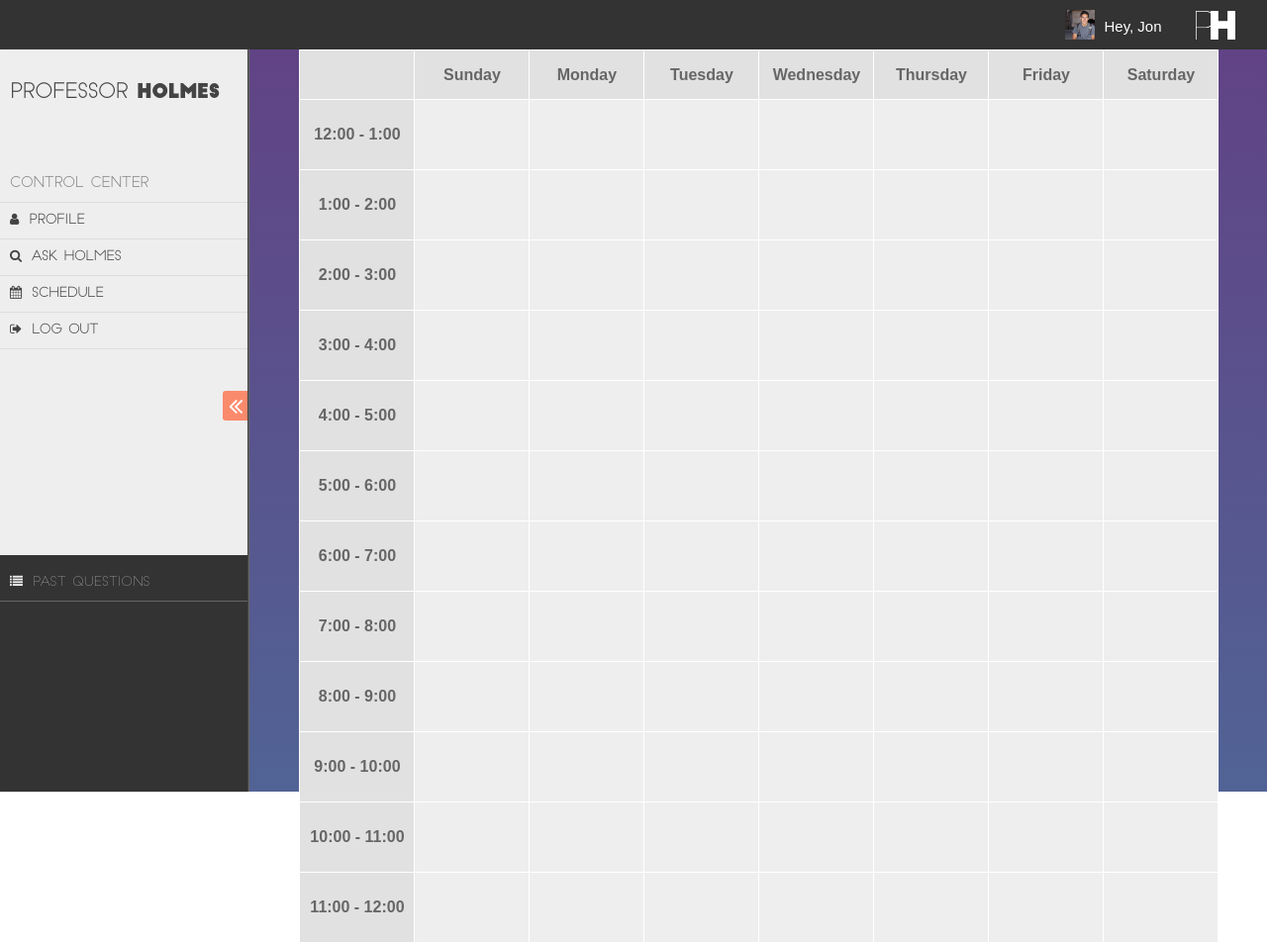
After one commit to JinSun2014/CourseAdvisor, a Django app: template templates/schedule.html in a window 1280 px wide. The commit adds this page. Shown: the whole page at 99% size. Run offline with Django 3.2, Linux system fonts and the light colour scheme; the template is opened without the code that fills it, so the values that code supplies are empty; parts of the project's set-up code (start-up, migrations or seed data) failed here and were passed over; some libraries are stand-ins or nearby versions.

Commit message:
started on schedule view

```diff
--- a/CourseAdvisor/App/core/views.py
+++ b/CourseAdvisor/App/core/views.py
@@ -27,6 +27,10 @@ class JSONResponseMixin(object):
 
 class IndexView(TemplateView):
     template_name = 'index.html'
+
+
+class ScheduleView(TemplateView):
+    template_name = 'schedule.html'
 
 
 class QueryView(JSONResponseMixin, View):
--- a/CourseAdvisor/urls.py
+++ b/CourseAdvisor/urls.py
@@ -8,6 +8,7 @@ from App.core import views
 
 urlpatterns = patterns('',
     url(r'^$', views.IndexView.as_view(), name='index'),
+    url(r'^schedule$', views.ScheduleView.as_view(), name='schedule'),
     url(r'^query$', views.QueryView.as_view(), name='query'),
 
     # Examples:
--- a/static/css/style.css
+++ b/static/css/style.css
@@ -76,10 +76,13 @@ html {
             color: #444;
             border-top: 1px solid #ddd;
             cursor: pointer; }
-            html body div.drawer nav.drawer-menu ul li i {
-              margin-right: 10px; }
-            html body div.drawer nav.drawer-menu ul li span {
-              font-weight: bold; }
+            html body div.drawer nav.drawer-menu ul li a {
+              color: inherit;
+              text-decoration: none; }
+              html body div.drawer nav.drawer-menu ul li a i {
+                margin-right: 10px; }
+              html body div.drawer nav.drawer-menu ul li a span {
+                font-weight: bold; }
           html body div.drawer nav.drawer-menu ul li:last-child {
             border-bottom: 1px solid #ddd; }
           html body div.drawer nav.drawer-menu ul li:hover {
@@ -300,6 +303,28 @@ html {
                         text-align: right; } }
             html body main div.main-content section.results ul.results-list li.result:hover {
               box-shadow: 0px 1px 7px #777; }
+        html body main div.main-content section.schedule {
+          width: 100%; }
+          html body main div.main-content section.schedule table, html body main div.main-content section.schedule th, html body main div.main-content section.schedule td {
+            border: 1px solid #fff; }
+          html body main div.main-content section.schedule th {
+            background-color: #e1e1e1; }
+          html body main div.main-content section.schedule td {
+            background-color: #eee; }
+          html body main div.main-content section.schedule table {
+            margin: 0 auto;
+            width: 929px;
+            color: #666;
+            border-collapse: collapse; }
+            html body main div.main-content section.schedule table thead {
+              width: 100%;
+              height: 50px; }
+              html body main div.main-content section.schedule table thead tr th {
+                padding: 10px 0;
+                width: 115px; }
+            html body main div.main-content section.schedule table tbody tr td {
+              padding: 10px;
+              height: 50px; }
       @media (min-width: 800px) {
         html body main {
           width: calc(100% - 250px - 1px); } }
--- a/static/css/style.scss
+++ b/static/css/style.scss
@@ -1,10 +1,14 @@
 $primary-color: #522F63;
+
 $drawer-background-color: #eee;
+$drawer-width: 250px;
+
 $main-background-color-1: #614385;
 $main-background-color-2: #516395;
+
 $result-background-color: #eee;
 
-$drawer-width: 250px;
+$schedule-background-color: #eee;
 
 @font-face {
 	font-family: Big-John;
@@ -108,11 +112,16 @@ html {
 						border-top: 1px solid #ddd;
 						cursor: pointer;
 
-						i {
-							margin-right: 10px;
-						}
-						span {
-							font-weight: bold;
+						a {
+							color: inherit;
+							text-decoration: none;
+
+							i {
+								margin-right: 10px;
+							}
+							span {
+								font-weight: bold;
+							}
 						}
 					}
 					li:last-child {
@@ -436,6 +445,51 @@ html {
 						}
 					}
 				}
+				section.schedule {
+					width: 100%;
+
+					table, th, td {
+						border: 1px solid #fff;
+					}
+					th {
+						background-color: darken($schedule-background-color, 5%);
+					}
+					td {
+						background-color: $schedule-background-color;
+					}
+					table {
+						margin: 0 auto;
+						width: 929px;
+						color: #666;
+						border-collapse: collapse;
+
+						thead {
+							width: 100%;
+							height: 50px;
+
+							tr {
+
+								th {
+									padding: 10px 0;
+									width: 115px;
+								}
+							}
+						}
+						tbody {
+
+							tr {
+
+								th {
+
+								}
+								td {
+									padding: 10px;
+									height: 50px;
+								}
+							}
+						}
+					}
+				}
 			}
 			@media(min-width: 800px) {
 				width: calc(100% - #{$drawer-width} - 1px);
--- a/static/js/script.js
+++ b/static/js/script.js
@@ -24,7 +24,7 @@ $(document).ready(function() {
 	 * Functions
 	 */
 
-	var setDimensions = function() {
+	var setDimensions = function(page) {
 
 		/* Widths */
 		wWidth = $(window).width();
@@ -49,7 +49,10 @@ $(document).ready(function() {
 
 		$('div.drawer').height(vHeight);
 		$('main').height(vHeight);
+
+		if(page == "index") {
 			$('ul.results-list').height(wHeight - $('section.results').offset().top);
+		}
 
 		dHeight = $('div.drawer').height();
 		if (dHeight < 505) {
@@ -367,7 +370,11 @@ $(document).ready(function() {
 				$target.addClass('closed');
 			}
 		}
-	}
+	};
+	var getPageName = function() {
+
+		return $('main').attr('id');
+	};
 
 
 
@@ -379,15 +386,15 @@ $(document).ready(function() {
 
 		setDimensions();
 	}).resize();
+
+	var page = getPageName();
+	switch(page) {
+		case "index":
 			$('input.question').on("keypress", function(e) {
 				if (e.keyCode == 13) {
 		            query();
 		            return false;
 		        }
-	});
-	$('button.drawer-toggle').click(function() {
-
-		toggleDrawer();
 			});
 			$(document).on('click', 'div.result-right', function() {
 
@@ -402,5 +409,14 @@ $(document).ready(function() {
 
 				togglePastQuestions($(this));
 			});
+			break;
+
+		case "schedule":
+			break;
+	}
+	$('button.drawer-toggle').click(function() {
+
+		toggleDrawer();
+	});
 
 });
--- /dev/null
+++ b/templates/schedule.html
@@ -0,0 +1,205 @@
+<!DOCTYPE HTML>
+<html>
+
+	<head>
+		<title>Professor Holmes</title>
+		<link rel="icon" type="image/png" href="static/img/ph-logo-black.png">
+
+		<link href="http://maxcdn.bootstrapcdn.com/font-awesome/4.2.0/css/font-awesome.min.css" rel="stylesheet">
+		<link rel="stylesheet" type="text/css" href="static/css/style.css">
+
+		<script src="http://ajax.googleapis.com/ajax/libs/jquery/2.1.1/jquery.min.js"></script>
+		<script src="http://ajax.googleapis.com/ajax/libs/jqueryui/1.11.2/jquery-ui.min.js"></script>
+		<script type="text/javascript" language="javascript" src="static/json/sample-response.json"></script>
+		<script src="static/js/script.js"></script>
+	</head>
+
+	<body>
+
+		<header>
+			<div class="header-inner">
+				<div class="header-right">
+					<img class="user-image" src="static/img/me.jpg">
+					<span class="user-greeting">Hey, Jon</span>
+					<img class="ph-logo" src="static/img/ph-logo.png">
+				</div>
+			</div>
+		</header>
+
+		<div class="drawer open">
+			<h1 class="banner"><span>Professor</span> <span>Holmes</span></h1>
+			<nav class="drawer-menu">
+				<h4 class="control-center-title">Control Center</h4>
+				<ul>
+					<li><a href="#"><i class="fa fa-user"></i><span>Profile</span></a></li>
+					<li><a href="./"><i class="fa fa-search"></i><span>Ask Holmes</span></a></li>
+					<li><a href="./schedule"><i class="fa fa-calendar"></i><span>Schedule</span></a></li>
+					<li><a href="#"><i class="fa fa-sign-out"></i><span>Log Out</span></a></li>
+				</ul>
+			</nav>
+			<div class="past-questions">
+				<span><i class="fa fa-list"></i>Past Questions</span>
+				<ul class="past-questions">
+				</ul>
+			</div>
+			<button class="drawer-toggle">
+				<i class="fa fa-angle-double-left"></i>
+			</button>
+		</div>
+
+		<main id="schedule">
+			<div class="main-content">
+				<section class="schedule">
+					<table>
+						<thead>
+							<tr>
+								<th></th>
+								<th>Sunday</th>
+								<th>Monday</th>
+								<th>Tuesday</th>
+								<th>Wednesday</th>
+								<th>Thursday</th>
+								<th>Friday</th>
+								<th>Saturday</th>
+							</tr>
+						</thead>
+						<tbody>
+							<tr>
+								<th>12:00 - 1:00</th>
+								<td></td>
+								<td></td>
+								<td></td>
+								<td></td>
+								<td></td>
+								<td></td>
+								<td></td>
+							</tr>
+							<tr>
+								<th>1:00 - 2:00</th>
+								<td></td>
+								<td></td>
+								<td></td>
+								<td></td>
+								<td></td>
+								<td></td>
+								<td></td>
+							</tr>
+							<tr>
+								<th>2:00 - 3:00</th>
+								<td></td>
+								<td></td>
+								<td></td>
+								<td></td>
+								<td></td>
+								<td></td>
+								<td></td>
+							</tr>
+							<tr>
+								<th>3:00 - 4:00</th>
+								<td></td>
+								<td></td>
+								<td></td>
+								<td></td>
+								<td></td>
+								<td></td>
+								<td></td>
+							</tr>
+							<tr>
+								<th>4:00 - 5:00</th>
+								<td></td>
+								<td></td>
+								<td></td>
+								<td></td>
+								<td></td>
+								<td></td>
+								<td></td>
+							</tr>
+							<tr>
+								<th>5:00 - 6:00</th>
+								<td></td>
+								<td></td>
+								<td></td>
+								<td></td>
+								<td></td>
+								<td></td>
+								<td></td>
+							</tr>
+							<tr>
+								<th>6:00 - 7:00</th>
+								<td></td>
+								<td></td>
+								<td></td>
+								<td></td>
+								<td></td>
+								<td></td>
+								<td></td>
+							</tr>
+							<tr>
+								<th>7:00 - 8:00</th>
+								<td></td>
+								<td></td>
+								<td></td>
+								<td></td>
+								<td></td>
+								<td></td>
+								<td></td>
+							</tr>
+							<tr>
+								<th>8:00 - 9:00</th>
+								<td></td>
+								<td></td>
+								<td></td>
+								<td></td>
+								<td></td>
+								<td></td>
+								<td></td>
+							</tr>
+							<tr>
+								<th>9:00 - 10:00</th>
+								<td></td>
+								<td></td>
+								<td></td>
+								<td></td>
+								<td></td>
+								<td></td>
+								<td></td>
+							</tr>
+							<tr>
+								<th>10:00 - 11:00</th>
+								<td></td>
+								<td></td>
+								<td></td>
+								<td></td>
+								<td></td>
+								<td></td>
+								<td></td>
+							</tr>
+							<tr>
+								<th>11:00 - 12:00</th>
+								<td></td>
+								<td></td>
+								<td></td>
+								<td></td>
+								<td></td>
+								<td></td>
+								<td></td>
+							</tr>
+						</tbody>
+					</table>
+				</section>
+			</div>
+		</main>
+
+		<script>
+		  (function(i,s,o,g,r,a,m){i['GoogleAnalyticsObject']=r;i[r]=i[r]||function(){
+		      (i[r].q=i[r].q||[]).push(arguments)},i[r].l=1*new Date();a=s.createElement(o),
+		      m=s.getElementsByTagName(o)[0];a.async=1;a.src=g;m.parentNode.insertBefore(a,m)
+		      })(window,document,'script','//www.google-analytics.com/analytics.js','ga');
+
+		      ga('create', 'UA-56530186-1', 'auto');
+		      ga('send', 'pageview');
+		</script>
+
+  </body>
+
+</html>
```
Also changed, not shown: templates/index.html (+5 -4 lines), 1 other file. Lines whose indentation alone changed are shown as unchanged.
